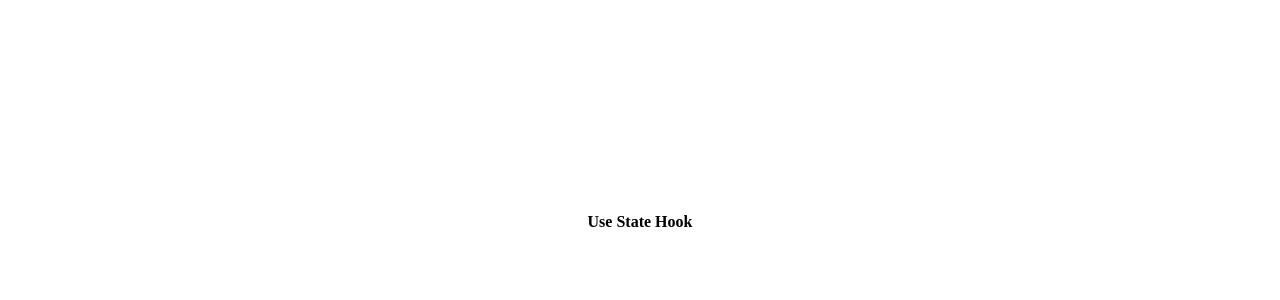
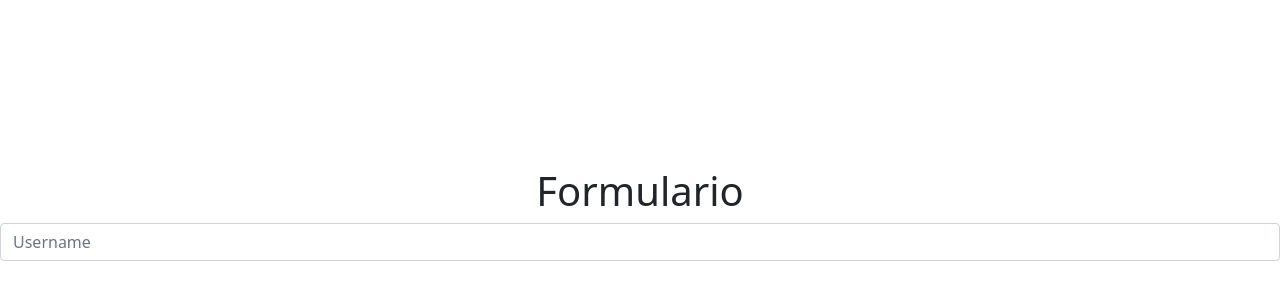
Before and after one commit to llsonyll/react_hooks, a React (Vite) app: page / in a window 1280 px wide. Shown: the part 146-446 px from the top of the page. Built offline with nearby package versions, Linux system fonts and the light colour scheme.

Commit message:
feat: useState finished and useEffect initial set up

```diff
--- a/index.html
+++ b/index.html
@@ -4,6 +4,7 @@
     <meta charset="UTF-8" />
     <link rel="icon" type="image/svg+xml" href="/src/favicon.svg" />
     <meta name="viewport" content="width=device-width, initial-scale=1.0" />
+    <link rel="stylesheet" href="https://cdn.jsdelivr.net/npm/bootstrap@5.1.3/dist/css/bootstrap.min.css" integrity="sha384-1BmE4kWBq78iYhFldvKuhfTAU6auU8tT94WrHftjDbrCEXSU1oBoqyl2QvZ6jIW3" crossorigin="anonymous">
     <title>Vite App</title>
   </head>
   <body>
--- /dev/null
+++ b/src/01-useState/index.js
@@ -0,0 +1,2 @@
+export { useStateCounter as UseStateCounter } from "./Counter.jsx";
+export { CounterWithCustomHook } from "./CounterWithCustomHook.jsx";
--- /dev/null
+++ b/src/02-useEffect/index.js
@@ -0,0 +1 @@
+export { SimpleForm } from "./simpleForm.jsx";
--- /dev/null
+++ b/src/02-useEffect/simpleForm.jsx
@@ -0,0 +1,14 @@
+export const SimpleForm = () => {
+  return (
+    <>
+      <h1> Formulario </h1>
+
+      <input
+        type="text"
+        className="form-control"
+        placeholder="Username"
+        name="username"
+      />
+    </>
+  );
+};
--- a/src/components/useState.jsx
+++ /dev/null
@@ -1,9 +0,0 @@
-const useState = () => {
-  return (
-    <div className="useStateHook">
-      <h4> Use State Hook </h4>
-    </div>
-  );
-};
-
-export default useState;
--- a/src/reactHook.css
+++ b/src/reactHook.css
@@ -1,6 +1,7 @@
 .reactHook {
     height: 90vh;
     display: flex;
+    flex-direction: column;
     justify-content: center;
     align-items: center;
 }
--- a/src/reactHook.jsx
+++ b/src/reactHook.jsx
@@ -1,11 +1,14 @@
-import UseStateHook from "./components/useState";
+// import { UseStateCounter, CounterWithCustomHook } from "./01-useState";
+import { SimpleForm } from "./02-useEffect";
 
 import "./reactHook.css";
 
 const ReactHooks = () => {
   return (
     <div className="reactHook">
-      <UseStateHook />
+      {/* <UseStateCounter />
+      <CounterWithCustomHook /> */}
+      <SimpleForm />
     </div>
   );
 };
```
Also changed, not shown: src/01-useState/Counter.jsx (added, +27 -0 lines), src/01-useState/CounterWithCustomHook.jsx (added, +22 -0 lines), src/hooks/useCounter.js (added, +17 -0 lines).
